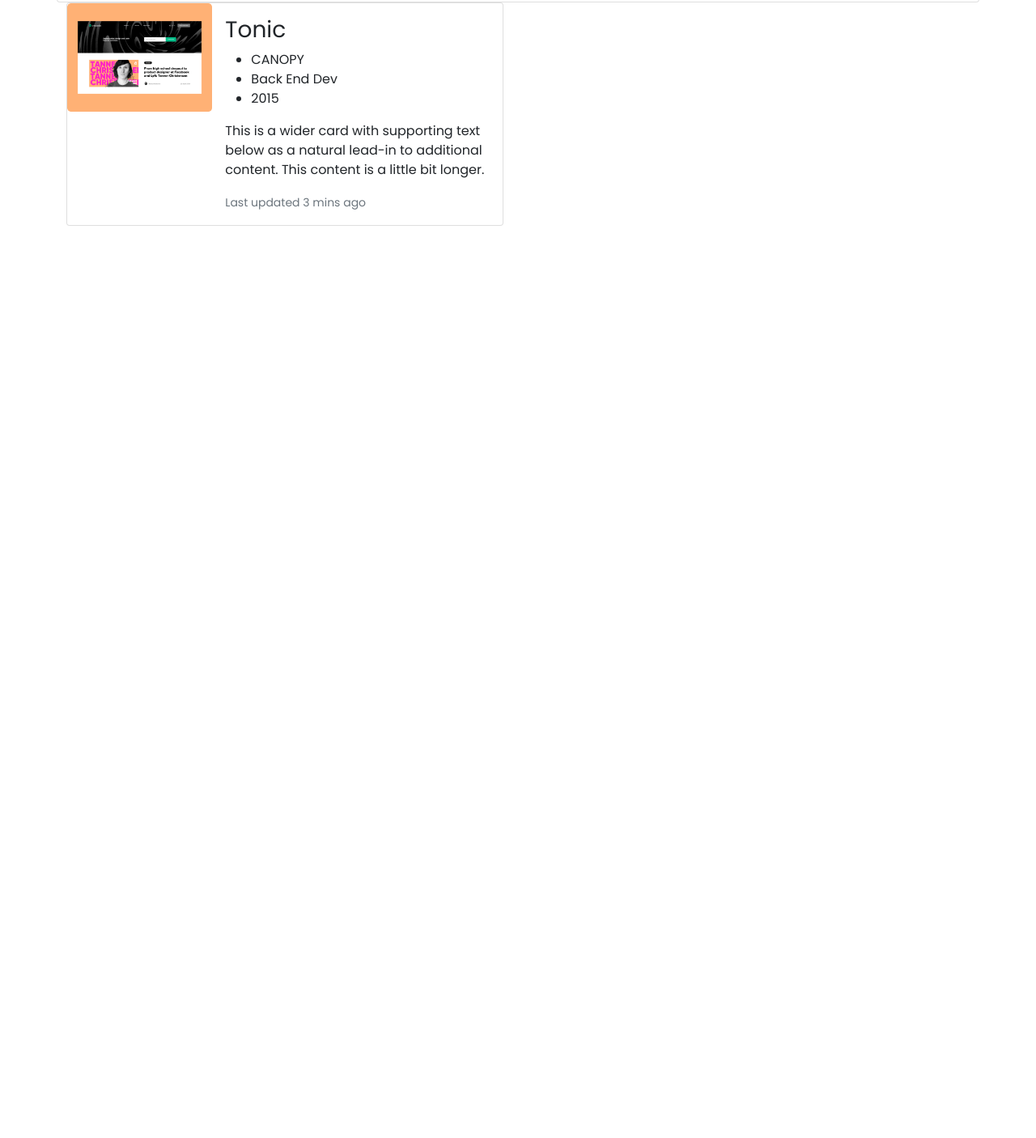
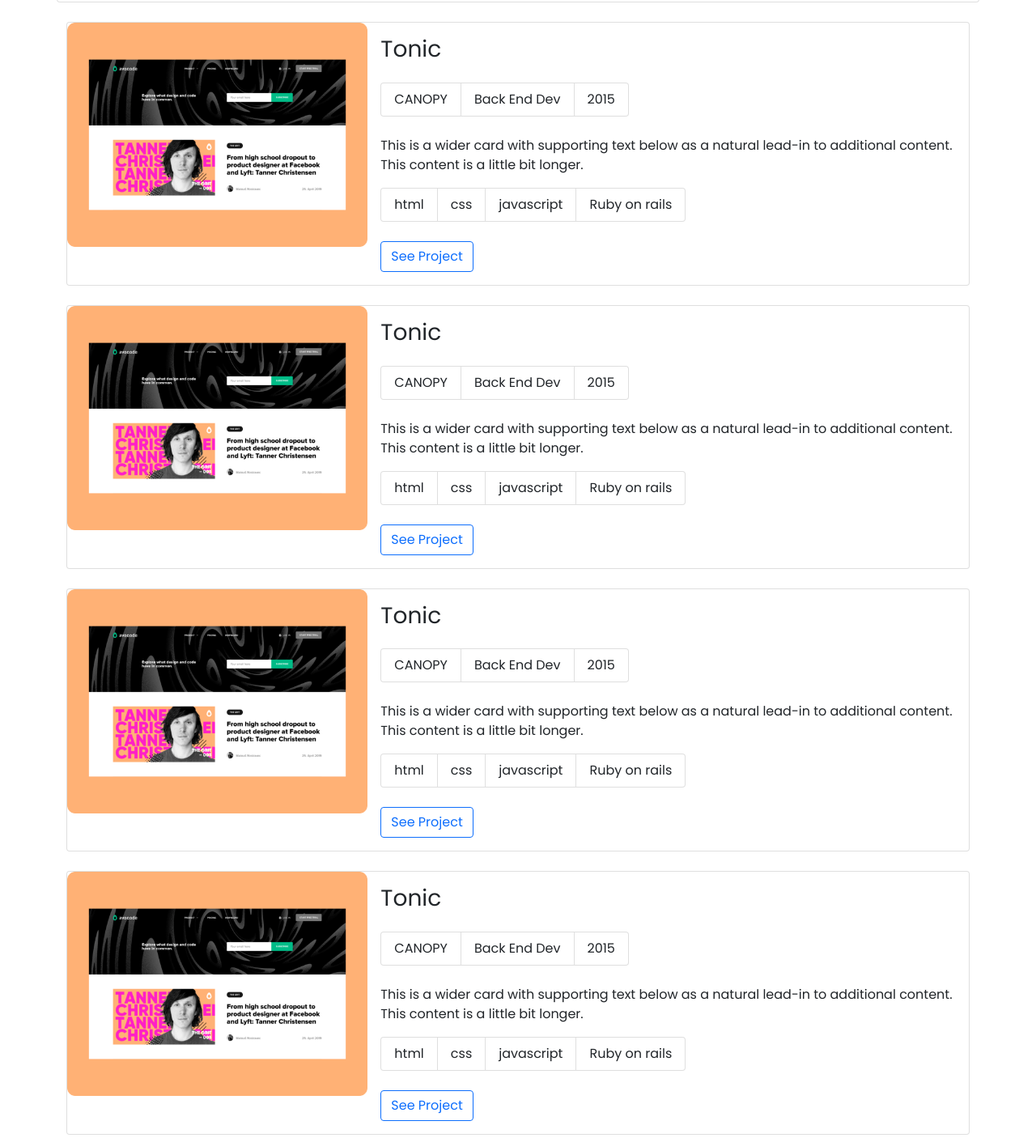
Before and after one commit to NayanKaran/bootstrap-website, a website: page index.html in a window 1280 px wide. Shown: the part 295-1701 px from the top of the page at 81% size. Before the commit the page ends 800 px from the top, so only its background shows below. Drawn offline with nearby package versions, Linux system fonts and the light colour scheme.

Commit message:
Add style to the project cards

```diff
--- a/index.html
+++ b/index.html
@@ -67,21 +67,102 @@
         </div>
       </div>
       <div class="container">
-        <div class="card mb-3" style="max-width: 540px;">
+        <div class="card mb-4 mt-4">
           <div class="row g-0">
             <div class="col-md-4">
-              <img src="./images/project-snapshots/project1.png" class="img-fluid rounded-start" alt="...">
+              <img src="./images/project-snapshots/project1.png" class="img-fluid rounded-start" alt="project snapshot">
             </div>
             <div class="col-md-8">
               <div class="card-body">
                 <h3 class="card-title">Tonic</h3>
-                <ul class="">
-                  <li class="">CANOPY</li>
-                  <li class="">Back End Dev</li>
-                  <li class="">2015</li>
+                <ul class="list-group list-group-horizontal mt-4 mb-4">
+                  <li class="list-group-item">CANOPY</li>
+                  <li class="list-group-item">Back End Dev</li>
+                  <li class="list-group-item">2015</li>
                 </ul>
                 <p class="card-text">This is a wider card with supporting text below as a natural lead-in to additional content. This content is a little bit longer.</p>
-                <p class="card-text"><small class="text-muted">Last updated 3 mins ago</small></p>
+                <ul class="list-group list-group-horizontal">
+                  <li class="list-group-item">html</li>
+                  <li class="list-group-item">css</li>
+                  <li class="list-group-item">javascript</li>
+                  <li class="list-group-item">Ruby on rails</li>
+                </ul>
+                <button type="button" class="btn btn-outline-primary mt-4">See Project</button>
+              </div>
+            </div>
+          </div>
+        </div>
+        <div class="card mb-4 mt-4">
+          <div class="row g-0">
+            <div class="col-md-4">
+              <img src="./images/project-snapshots/project1.png" class="img-fluid rounded-start" alt="project snapshot">
+            </div>
+            <div class="col-md-8">
+              <div class="card-body">
+                <h3 class="card-title">Tonic</h3>
+                <ul class="list-group list-group-horizontal mt-4 mb-4">
+                  <li class="list-group-item">CANOPY</li>
+                  <li class="list-group-item">Back End Dev</li>
+                  <li class="list-group-item">2015</li>
+                </ul>
+                <p class="card-text">This is a wider card with supporting text below as a natural lead-in to additional content. This content is a little bit longer.</p>
+                <ul class="list-group list-group-horizontal">
+                  <li class="list-group-item">html</li>
+                  <li class="list-group-item">css</li>
+                  <li class="list-group-item">javascript</li>
+                  <li class="list-group-item">Ruby on rails</li>
+                </ul>
+                <button type="button" class="btn btn-outline-primary mt-4">See Project</button>
+              </div>
+            </div>
+          </div>
+        </div>
+        <div class="card mb-4 mt-4">
+          <div class="row g-0">
+            <div class="col-md-4">
+              <img src="./images/project-snapshots/project1.png" class="img-fluid rounded-start" alt="project snapshot">
+            </div>
+            <div class="col-md-8">
+              <div class="card-body">
+                <h3 class="card-title">Tonic</h3>
+                <ul class="list-group list-group-horizontal mt-4 mb-4">
+                  <li class="list-group-item">CANOPY</li>
+                  <li class="list-group-item">Back End Dev</li>
+                  <li class="list-group-item">2015</li>
+                </ul>
+                <p class="card-text">This is a wider card with supporting text below as a natural lead-in to additional content. This content is a little bit longer.</p>
+                <ul class="list-group list-group-horizontal">
+                  <li class="list-group-item">html</li>
+                  <li class="list-group-item">css</li>
+                  <li class="list-group-item">javascript</li>
+                  <li class="list-group-item">Ruby on rails</li>
+                </ul>
+                <button type="button" class="btn btn-outline-primary mt-4">See Project</button>
+              </div>
+            </div>
+          </div>
+        </div>
+        <div class="card mb-4 mt-4">
+          <div class="row g-0">
+            <div class="col-md-4">
+              <img src="./images/project-snapshots/project1.png" class="img-fluid rounded-start" alt="project snapshot">
+            </div>
+            <div class="col-md-8">
+              <div class="card-body">
+                <h3 class="card-title">Tonic</h3>
+                <ul class="list-group list-group-horizontal mt-4 mb-4">
+                  <li class="list-group-item">CANOPY</li>
+                  <li class="list-group-item">Back End Dev</li>
+                  <li class="list-group-item">2015</li>
+                </ul>
+                <p class="card-text">This is a wider card with supporting text below as a natural lead-in to additional content. This content is a little bit longer.</p>
+                <ul class="list-group list-group-horizontal">
+                  <li class="list-group-item">html</li>
+                  <li class="list-group-item">css</li>
+                  <li class="list-group-item">javascript</li>
+                  <li class="list-group-item">Ruby on rails</li>
+                </ul>
+                <button type="button" class="btn btn-outline-primary mt-4">See Project</button>
               </div>
             </div>
           </div>
```
Also changed, not shown: README.md.
